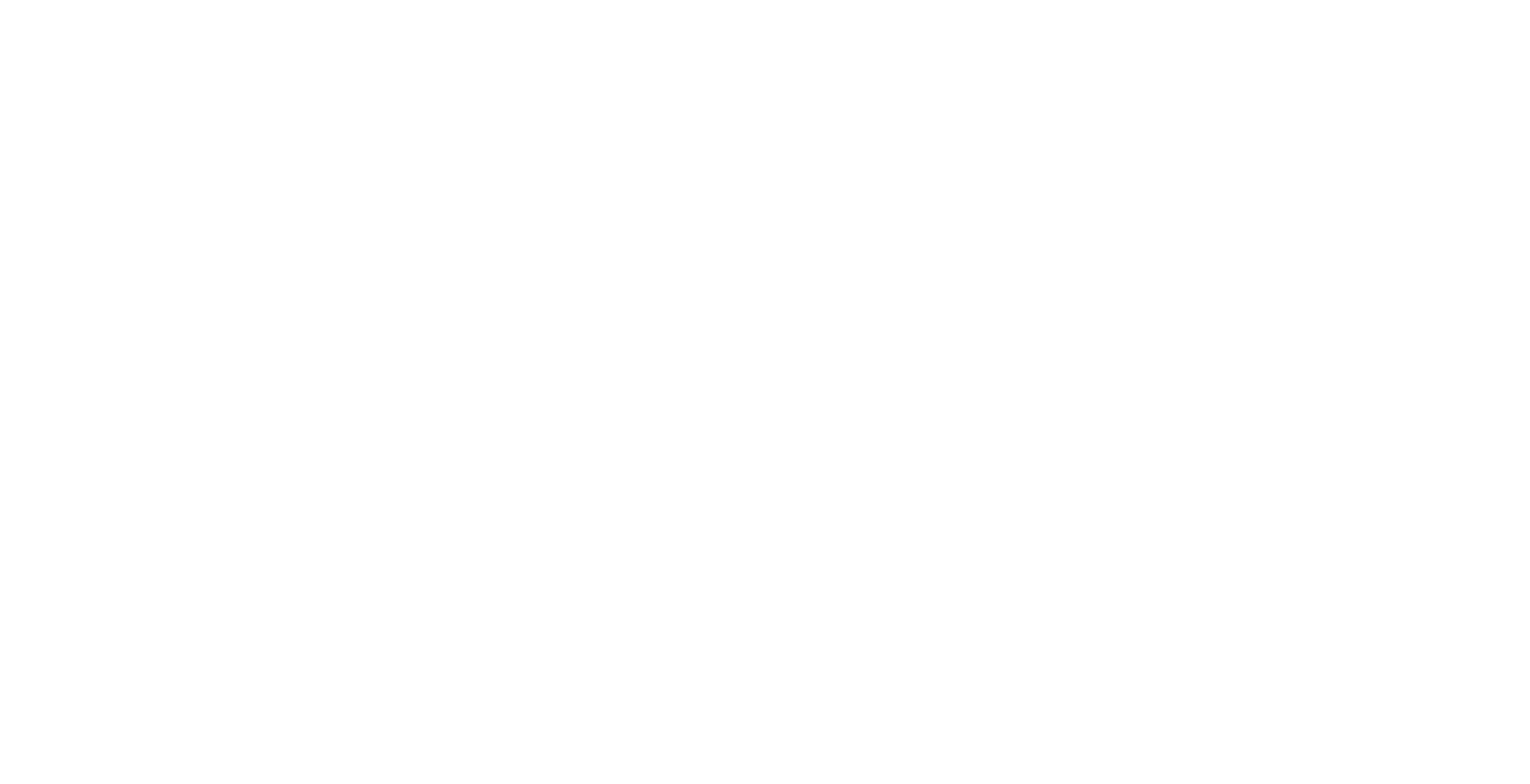
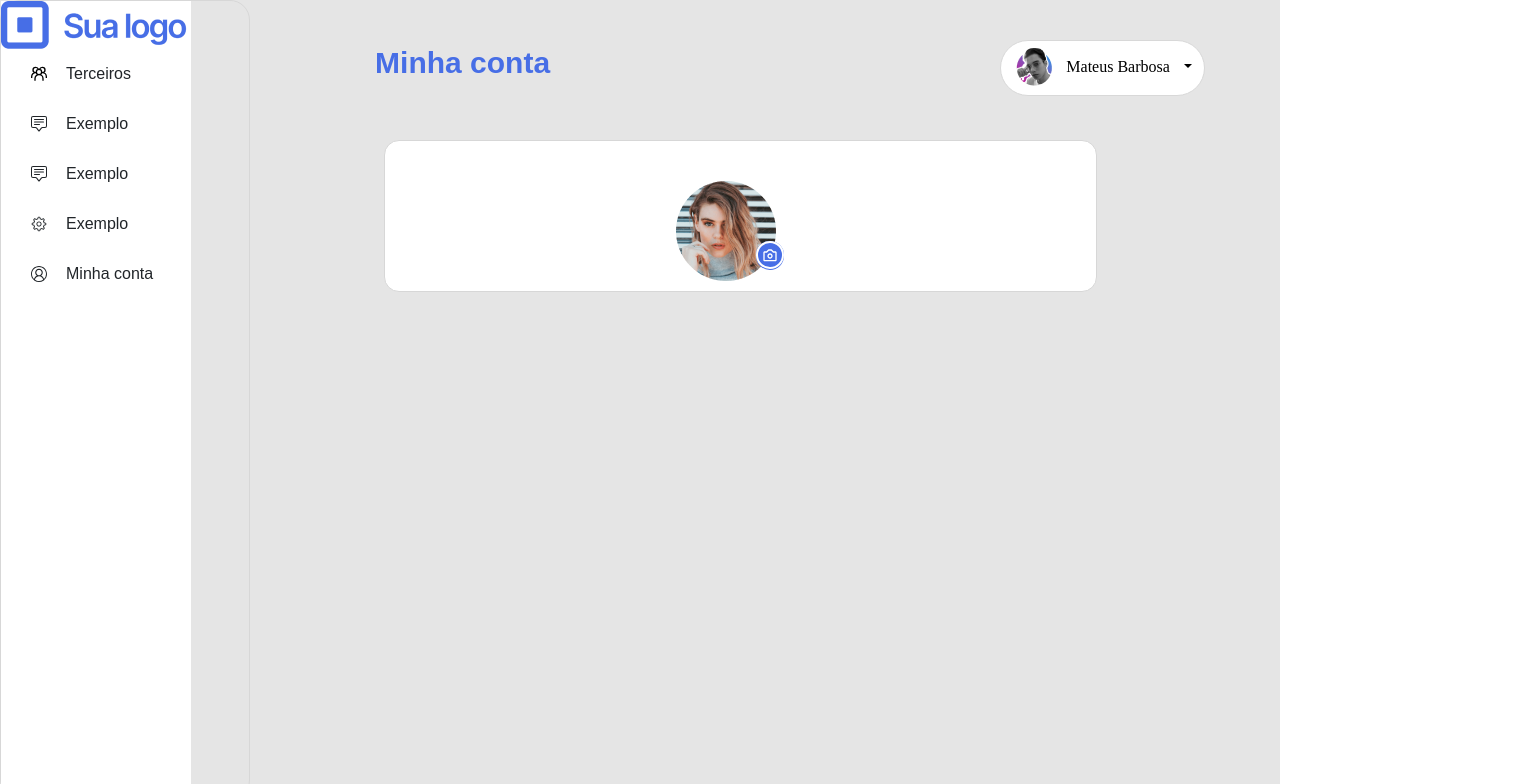
Before and after one commit to HerbertCarlos007/teste-startpn, a React (Vite) app in the folder web/: page /account in a window 1280 px wide. Before the commit this address had no page. Shown: the top 784 px of the page, 1530 px wide, since content can reach past the window. Built offline with nearby package versions, Linux system fonts and the light colour scheme.

Commit message:
componente de upload de imagem

```diff
--- a/web/src/App.jsx
+++ b/web/src/App.jsx
@@ -3,6 +3,7 @@
 import { Home } from "./components/pages/Home"
 import { Outsiders } from "./components/pages/Outsiders";
 import { ProSidebarProvider } from 'react-pro-sidebar';
+import { Account } from './components/pages/Account'
 
 import { BrowserRouter as Router, Routes, Route } from 'react-router-dom'
 
@@ -16,6 +17,7 @@
           <Routes>
             <Route exact path="/" element={<Home />}></Route>
             <Route exact path="/outsiders" element={<Outsiders />}></Route>
+            <Route exact path="/account" element={<Account />}></Route>
           </Routes>
         </ProSidebarProvider>
       </Router>
--- /dev/null
+++ b/web/src/components/Header/index.jsx
@@ -0,0 +1,33 @@
+import React from "react";
+import * as C from './styles'
+import perfilImage from '../../assets/perfil.png'
+
+import Dropdown from 'react-bootstrap/Dropdown';
+
+export const Header = ({ title}) => {
+    return (
+        <C.TopContainer>
+            <C.TextOutsider>{title}</C.TextOutsider>
+            <C.DropDown>
+                <Dropdown >
+                    <Dropdown.Toggle style=
+                        {{
+                            backgroundColor: "#FFFFFF",
+                            border: '1px solid #D8D8D8',
+                            borderRadius: '60px',
+                            color: 'black'
+                        }}
+                        id="dropdown-basic"
+                    >
+                        <C.ImagePerfil src={perfilImage} />
+                        <C.TextName>Mateus Barbosa</C.TextName>
+                    </Dropdown.Toggle>
+
+                    <Dropdown.Menu>
+                        <Dropdown.Item >Perfil</Dropdown.Item>
+                    </Dropdown.Menu>
+                </Dropdown>
+            </C.DropDown>
+        </C.TopContainer>
+    )
+}
--- /dev/null
+++ b/web/src/components/Header/styles.jsx
@@ -0,0 +1,32 @@
+import styled from "styled-components";
+
+export const TopContainer = styled.div`
+    display: flex;
+    justify-content: space-around;
+    width: 100vw;
+    height: 50px;
+    margin-top: 40px;
+    position: relative;
+    right: 100px;
+`
+
+export const TextOutsider = styled.span`
+    font-size: 30px;
+    color: #476EE6;
+    font-weight: 600;
+`
+
+
+export const DropDown = styled.div`
+
+`
+
+export const ImagePerfil = styled.img`
+`
+
+export const TextName = styled.span`
+    margin-left: 10px;
+    margin-right: 10px;
+    color: #000;
+    font-family: 'Comfortaa', cursive;
+`
--- /dev/null
+++ b/web/src/components/UploadPhoto/index.jsx
@@ -0,0 +1,15 @@
+import React from "react";
+import * as C from './styles'
+import photo from '../../assets/photo.png'
+import { BiCamera } from 'react-icons/bi'
+
+export const UploadPhoto = () => {
+    return (
+        <C.ContainerPhotoOutsider>
+            <C.PhotoOutsider src={photo} />
+            <C.ContainerUploadPhoto>
+                <C.IconUpload><BiCamera /></C.IconUpload>
+            </C.ContainerUploadPhoto>
+        </C.ContainerPhotoOutsider>
+    )
+}
--- /dev/null
+++ b/web/src/components/UploadPhoto/styles.jsx
@@ -0,0 +1,29 @@
+import styled from "styled-components";
+
+export const ContainerPhotoOutsider = styled.div`
+    display: flex;
+    justify-content: center;
+    margin-top: 30px;
+`
+
+export const PhotoOutsider = styled.img`
+
+`
+
+export const ContainerUploadPhoto = styled.div`
+    background: #476EE6;
+    width: 28.57px;
+    height: 28.79px;
+    border-radius: 70px;
+    text-align: center;
+    position: relative;
+    right: 20px;
+    top: 60px;
+    cursor: pointer;
+`
+
+export const IconUpload = styled.div`
+     border: 2px solid #FFFFFF;
+    border-radius: 70px;
+    color: white;
+`
--- /dev/null
+++ b/web/src/components/pages/Account/index.jsx
@@ -0,0 +1,22 @@
+import React from "react";
+import * as C from './styles'
+import { Header } from '../../Header'
+import { SideBar } from "../../Sidebar";
+import { UploadPhoto } from "../../UploadPhoto";
+
+export const Account = () => {
+    return (
+        <C.Container>
+            <C.SidebarContainer>
+                <SideBar />
+            </C.SidebarContainer>
+
+            <C.AllContainer>
+                <Header title='Minha conta' />
+                <C.Content>
+                    <UploadPhoto/>
+                </C.Content>
+            </C.AllContainer>
+        </C.Container>
+    )
+}
--- /dev/null
+++ b/web/src/components/pages/Account/styles.jsx
@@ -0,0 +1,29 @@
+import styled from "styled-components";
+
+export const Container = styled.div`
+    display: flex;
+    background-color:#E5E5E5;
+    height: 100vh;
+`
+
+export const SidebarContainer = styled.div`
+
+`
+
+export const AllContainer = styled.div`
+    width: 100vw;
+    display: flex;
+    flex-direction: column;
+    align-items: center;
+`
+
+export const Content = styled.div`
+    width: 713px;
+    padding: 10px;
+    background: #FFFFFF;
+    border: 1px solid #D7D7D7;
+    border-radius: 15px;
+    margin-top: 50px;
+    margin-right: 300px;
+
+`
--- a/web/src/components/pages/Outsiders/index.jsx
+++ b/web/src/components/pages/Outsiders/index.jsx
@@ -4,17 +4,14 @@
 import { SideBar } from '../../Sidebar'
 import { AiOutlineSearch } from 'react-icons/ai'
 import { RxGear } from 'react-icons/rx'
-import perfilImage from '../../../assets/perfil.png'
 import { GrFormClose } from 'react-icons/gr'
 import { BiCamera } from 'react-icons/bi'
 import { HiOutlineTrash } from 'react-icons/hi'
 import { AiOutlinePlus } from 'react-icons/ai'
-import Dropdown from 'react-bootstrap/Dropdown';
 import photo from '../../../assets/group.png'
-import box from '../../../assets/box.png'
-
 import { Modal } from '../../Modal'
 import { ButtonActions } from "../../ButtonActions";
+import { Header } from "../../Header";
 
 
 
@@ -48,29 +45,7 @@
             </C.SidebarContainer>
 
             <C.ContainerAllContent>
-                <C.TopContainer>
-                    <C.TextOutsider>Terceiros</C.TextOutsider>
-                    <C.DropDown>
-                        <Dropdown >
-                            <Dropdown.Toggle style=
-                                {{
-                                    backgroundColor: "#FFFFFF",
-                                    border: '1px solid #D8D8D8',
-                                    borderRadius: '60px',
-                                    color: 'black'
-                                }}
-                                id="dropdown-basic"
-                            >
-                                <C.ImagePerfil src={perfilImage} />
-                                <C.TextName>Mateus Barbosa</C.TextName>
-                            </Dropdown.Toggle>
-
-                            <Dropdown.Menu>
-                                <Dropdown.Item >Perfil</Dropdown.Item>
-                            </Dropdown.Menu>
-                        </Dropdown>
-                    </C.DropDown>
-                </C.TopContainer>
+                <Header title='Terceiros'/>
                 <C.ContainerOptions>
                     <C.LeftSection>
                         <C.ContainerCustomersAndSuppliers>
--- a/web/src/components/pages/Outsiders/styles.jsx
+++ b/web/src/components/pages/Outsiders/styles.jsx
@@ -14,27 +14,6 @@
 
 `
 
-export const TopContainer = styled.div`
-    display: flex;
-    justify-content: space-around;
-    width: 100vw;
-    height: 50px;
-    margin-top: 40px;
-    position: relative;
-    right: 100px;
-`
-
-export const TextOutsider = styled.span`
-    font-size: 30px;
-    color: #476EE6;
-    font-weight: 600;
-`
-
-export const DropDown = styled.div`
-
-
-`
-
 export const SidebarContainer = styled.div`
 
 `
@@ -46,15 +25,8 @@
 
 `
 
-export const TextName = styled.span`
-    margin-left: 10px;
-    margin-right: 10px;
-    color: #000;
-    font-family: 'Comfortaa', cursive;
-`
 
-export const ImagePerfil = styled.img`
-`
+
 
 export const ContainerOptions = styled.div`
     display: flex;
@@ -340,6 +312,7 @@
 
 export const IconTrash = styled.div`
     font-size: 25px;
+    cursor: pointer;
 `
 
 export const TextAddNewField = styled.span`
```
